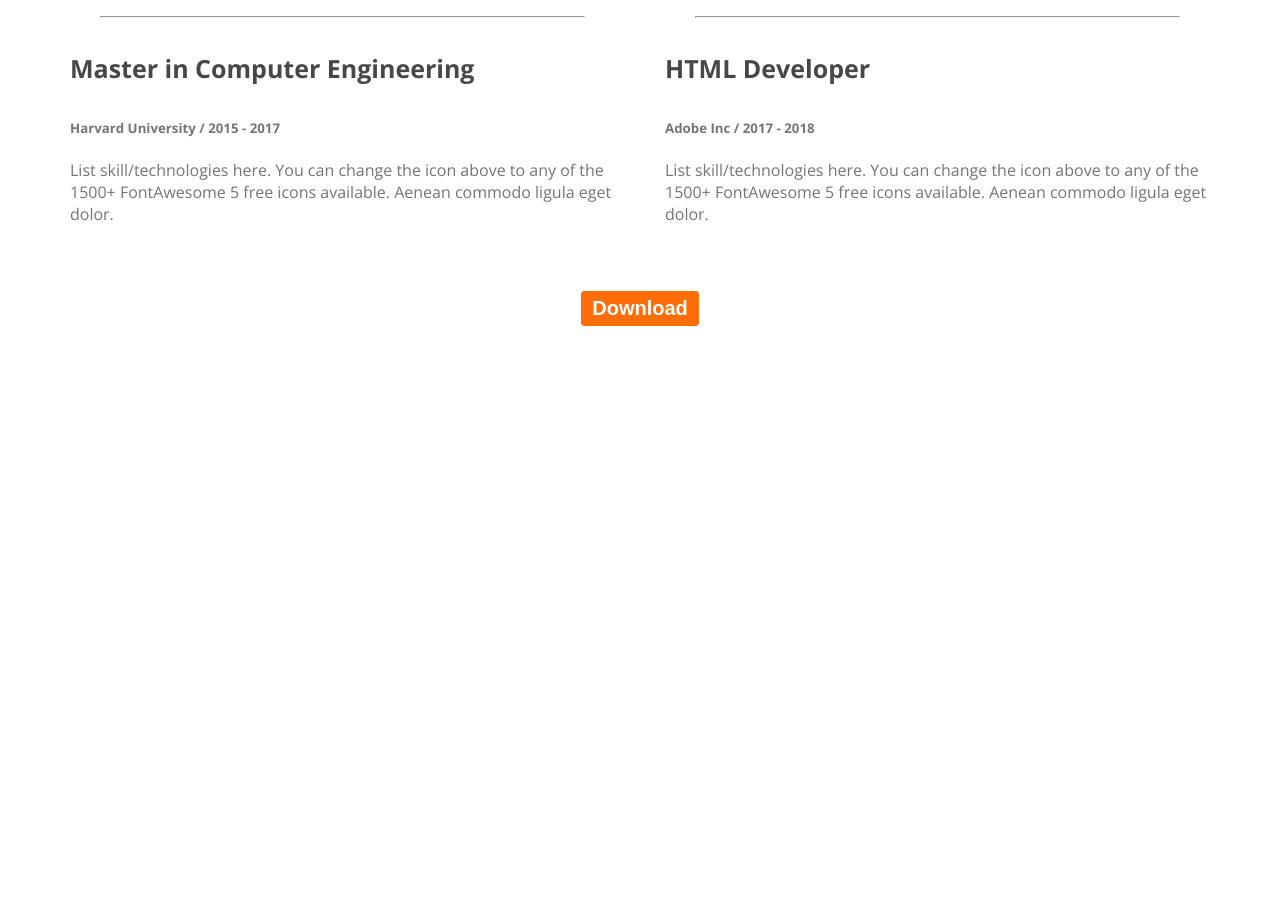
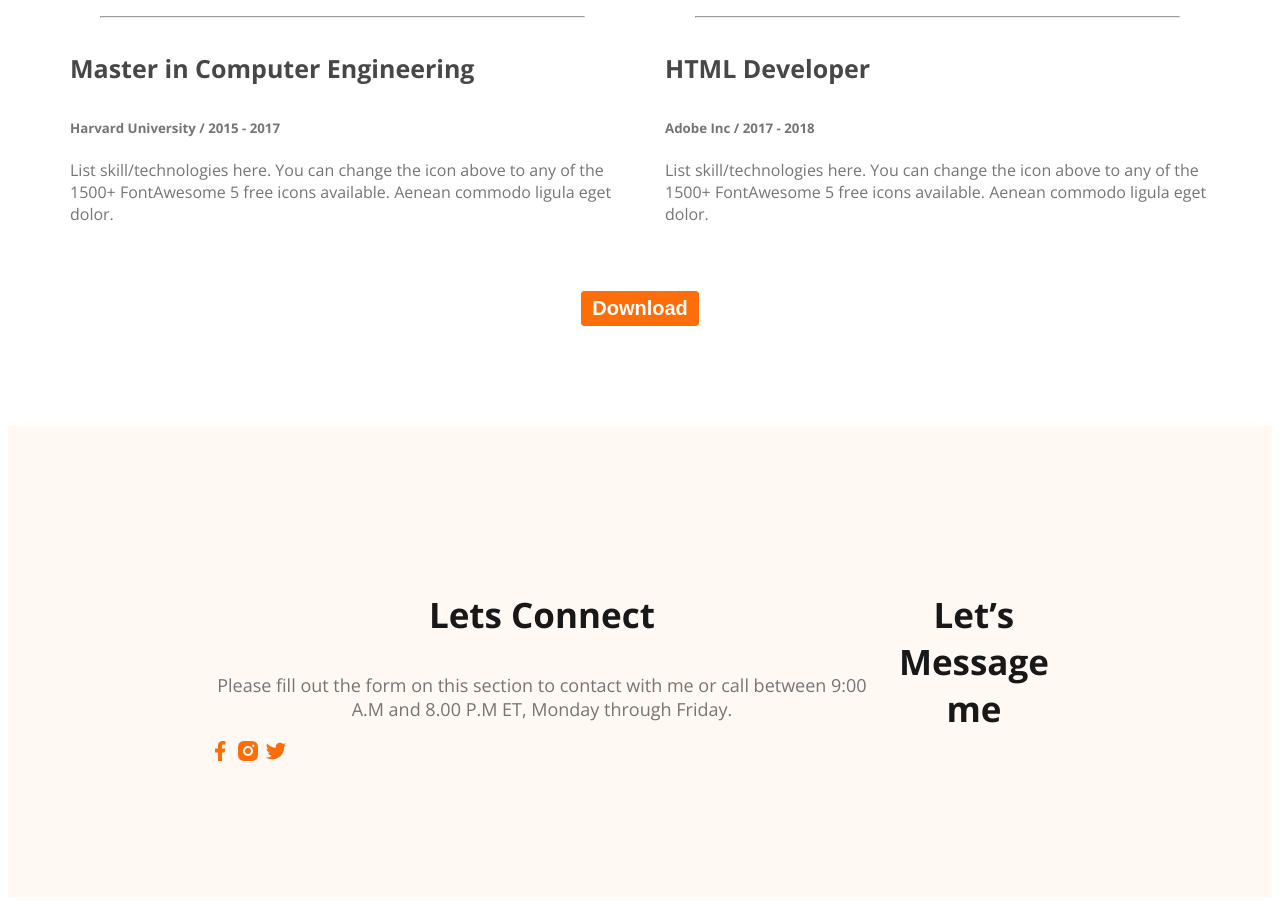
Before and after one commit to joynal-uddin/portfolio-resources, a plain HTML site: page index.html in a window 1280 px wide. Shown: the part 2749-3650 px from the top of the page. Before the commit the page ends 3083 px from the top, so only its background shows below. Drawn offline with nearby package versions, Linux system fonts and the light colour scheme.

Commit message:
added footer section

```diff
--- a/index.html
+++ b/index.html
@@ -151,5 +151,21 @@
             </div>
           </section>
     </main>
+    <footer>
+        <div class="footer-column">
+            <h3 class="section-title">Lets Connect</h3>
+            <p class="section-description">Please fill out the form on this section to contact with me or call between 9:00 A.M and 8.00 P.M ET, Monday through Friday.</p>
+            <div class="social-link">
+                <a href=""><img src="images/icons/facebook.png" alt=""></a>
+                <a href=""><img src="images/icons/insta.png" alt=""></a>
+                <a href=""><img src="images/icons/twitter.png" alt=""></a>
+            </div>
+        </div>
+        <div class="footer-column">
+            <h3 class="section-title">
+                Let’s Message me
+            </h3>
+        </div>
+    </footer>
 </body>
 </html>
--- a/styles/porfolio.css
+++ b/styles/porfolio.css
@@ -202,3 +202,12 @@ main section{
     text-align: center;
     margin-top: 50px;
 }
+
+/* footer style  */
+
+footer{
+    display: flex;
+    background-color: #FFF8F3;
+    margin-top: 100px;
+    padding: 130px 200px;
+}
```
